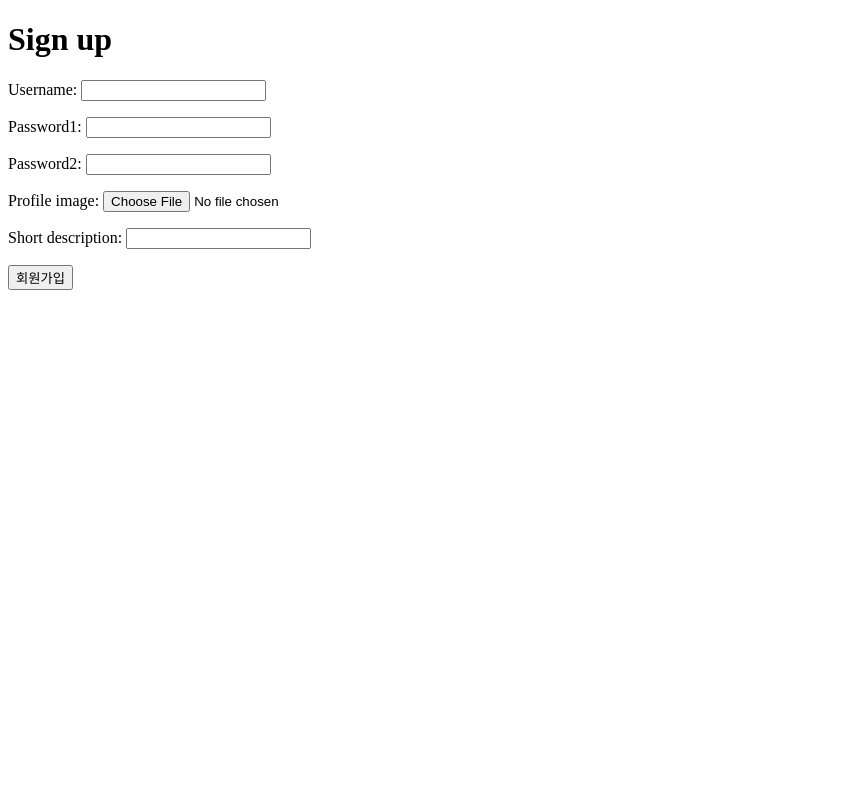
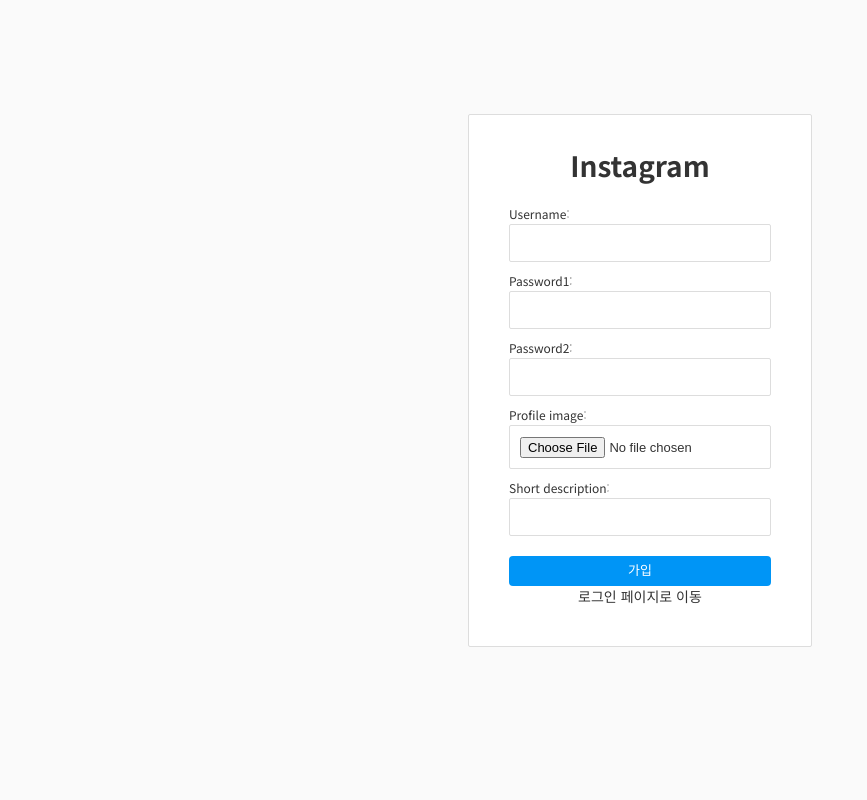
Before and after one commit to hyunjun33/instagram_with_django, a Django app: page /users/signup/ in a window 1280 px wide. Shown: the whole page, without its empty margins (0-867 px from the left). Run offline with Django 4.2, Linux system fonts and the light colour scheme.

Commit message:
template refactoring
base html file built
connect signup & login html files to base html

```diff
--- /dev/null
+++ b/templates/base.html
@@ -0,0 +1,10 @@
+{% load static %}
+<!DOCTYPE html>
+<html lang="ko">
+<head>
+    <link rel="stylesheet" href="{% static 'css/style.css' %}">
+</head>
+<body>
+  {% block content %}{% endblock %}
+</body>
+</html>
--- a/templates/users/signup.html
+++ b/templates/users/signup.html
@@ -1,14 +1,12 @@
-<!DOCTYPE html>
-<html lang="ko">
-<head>
-
-</head>
-<body>
-    <h1>Sign up</h1>
+{% extends 'base.html' %}
+{% block content %}
+<div id="signup">
     <form method="POST" enctype="multipart/form-data">
+        <h1>Instagram</h1>
         {% csrf_token %}
         {{ form.as_p }}
-        <button type="submit">회원가입</button>
+        <button type="submit" class="btn btn-signup">가입</button>
+        <a href="/users/login/">로그인 페이지로 이동</a>
     </form>
-</body>
-</html>
+</div>
+{% endblock %}
```
Also changed, not shown: templates/users/login.html (+4 -10 lines).
